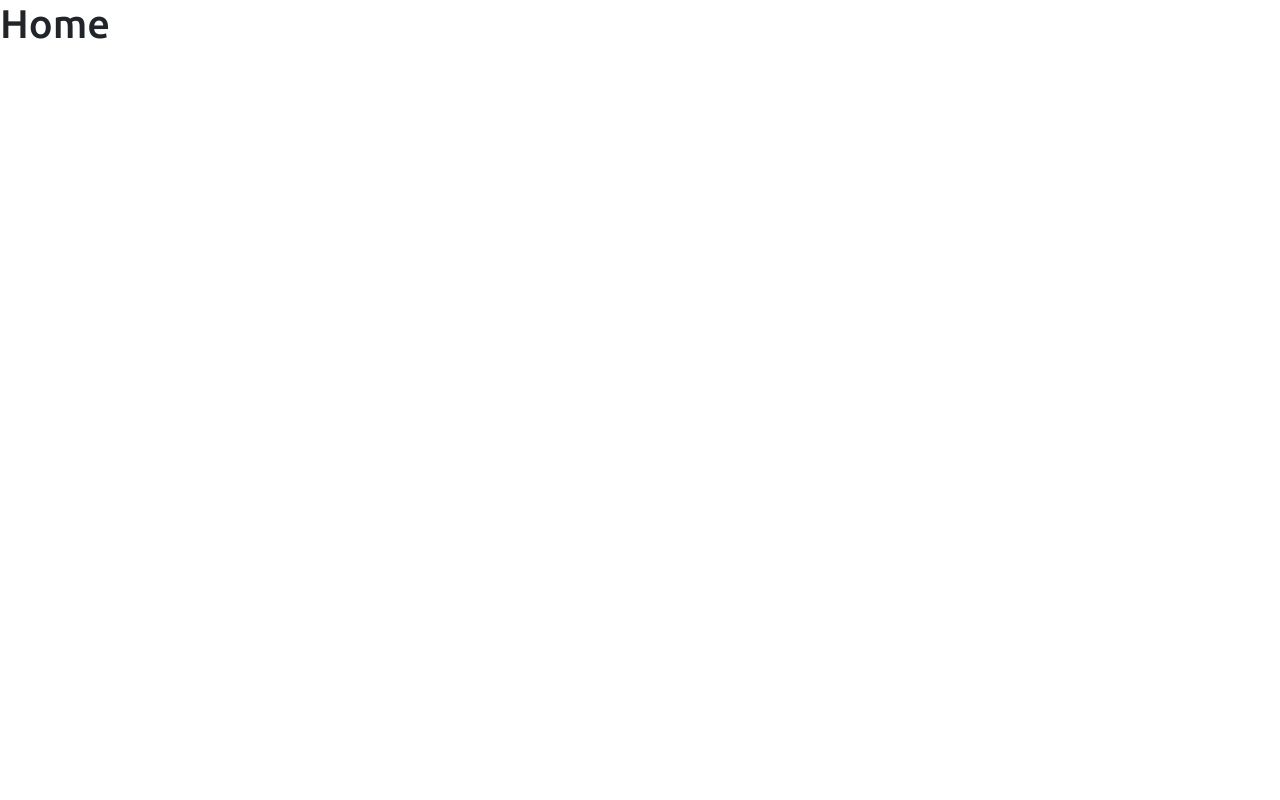
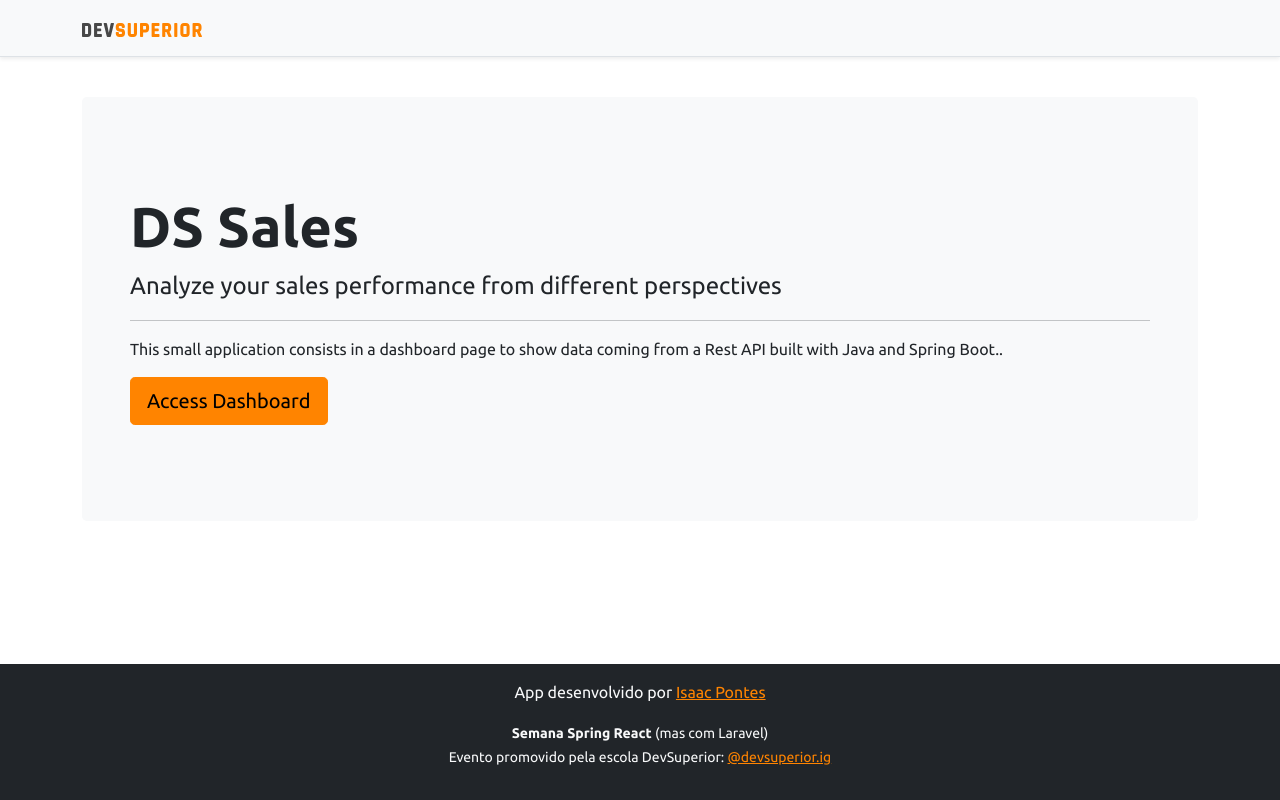
Before and after one commit to isaacpontes/ds-sales, a React (Create React App) app in the folder frontend/: page / in a window 1280 px wide. Built offline with nearby package versions, Linux system fonts and the light colour scheme.

Commit message:
Added Home and navigation.

```diff
--- a/frontend/src/assets/sass/main.scss
+++ b/frontend/src/assets/sass/main.scss
@@ -14,6 +14,7 @@ $primary: #FF8400;
 @import "../../../node_modules/bootstrap/scss/type";
 @import "../../../node_modules/bootstrap/scss/containers";
 @import "../../../node_modules/bootstrap/scss/grid";
+@import "../../../node_modules/bootstrap/scss/buttons";
 @import "../../../node_modules/bootstrap/scss/tables";
 @import "../../../node_modules/bootstrap/scss/bootstrap-utilities.scss";
 
--- a/frontend/src/components/Navbar.tsx
+++ b/frontend/src/components/Navbar.tsx
@@ -1,3 +1,4 @@
+import { Link } from 'react-router-dom';
 import ImgDsDark from '../assets/img/ds-dark.svg';
 
 export default function Navbar() {
@@ -5,7 +6,9 @@ export default function Navbar() {
         <div className="d-flex flex-column flex-md-row align-items-center p-3 px-md-4 mb-3 bg-light border-bottom shadow-sm">
             <div className="container">
                 <nav className="my-2 my-md-0 mr-md-3">
-                    <img src={ImgDsDark} alt="DevSuperior" width="120" />
+                    <Link to="/">
+                        <img src={ImgDsDark} alt="DevSuperior" width="120" />
+                    </Link>
                 </nav>
             </div>
         </div>
--- a/frontend/src/pages/Home/index.tsx
+++ b/frontend/src/pages/Home/index.tsx
@@ -1,7 +1,25 @@
+import Footer from "components/Footer";
+import Navbar from "components/Navbar";
+import { Link } from "react-router-dom";
+
 export default function Home() {
     return (
         <>
-            <h1>Home</h1>
+            <Navbar />
+            <div className="container py-4">
+                <div className="p-5 mb-4 bg-light rounded-3">
+                    <div className="container-fuid py-5">
+                        <h1 className="display-4 fw-bold">DS Sales</h1>
+                        <p className="col-md-8 fs-4">Analyze your sales performance from different perspectives</p>
+                        <hr />
+                        <p>This small application consists in a dashboard page to show data coming from a Rest API built with Java and Spring Boot..</p>
+                        <Link to="/dashboard" className="btn btn-primary btn-lg">
+                            Access Dashboard
+                        </Link>
+                    </div>
+                </div>
+            </div>
+            <Footer />
         </>
     );
 }
```
